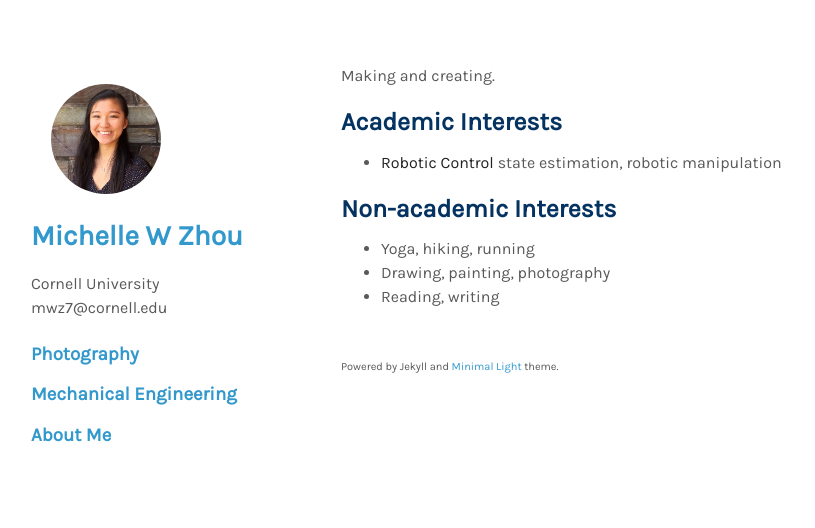
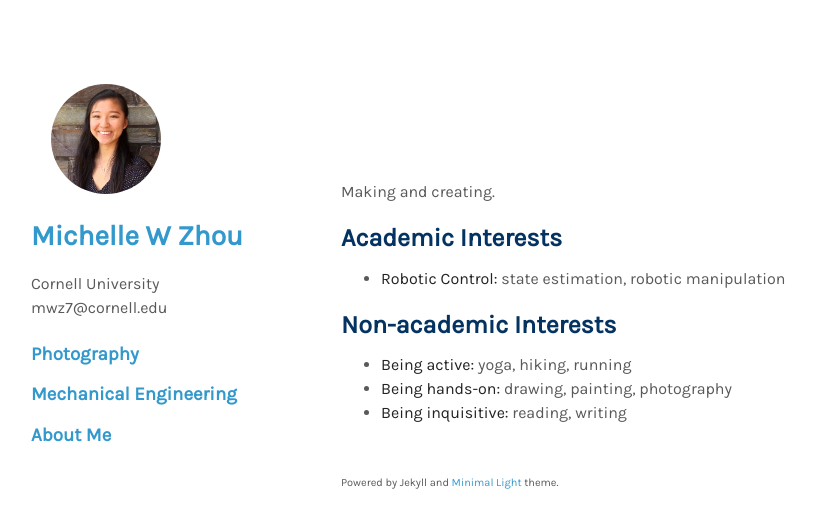
Before and after one commit to mwz724/mwz724.github.io, a Jekyll site: the page built from index.md, in a window 1280 px wide. Shown: the top 528 px of the page, without its empty margins (129-944 px from the left). Built offline with Jekyll 4.4.1, drawn with Linux system fonts in a browser that asks for light colours; nearby versions of some CDN libraries; a style sheet for code colours, icons or effects is not loaded.

Commit message:
Update index.md

```diff
--- a/index.md
+++ b/index.md
@@ -1,14 +1,19 @@
 ---
 layout: homepage
 ---
+<br>
+<br>
+<br>
+<br>
+
 Making and creating.
 
 ## Academic Interests
 
-- **Robotic Control** state estimation, robotic manipulation
+- **Robotic Control:** state estimation, robotic manipulation
 
 ## Non-academic Interests
 
-- Yoga, hiking, running
-- Drawing, painting, photography
-- Reading, writing
+- **Being active:** yoga, hiking, running
+- **Being hands-on:** drawing, painting, photography
+- **Being inquisitive:** reading, writing
```
